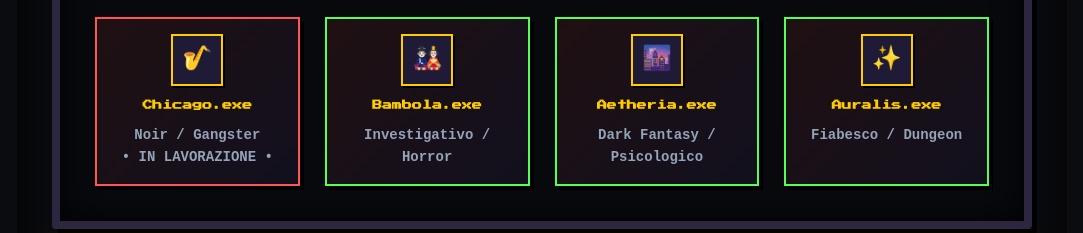
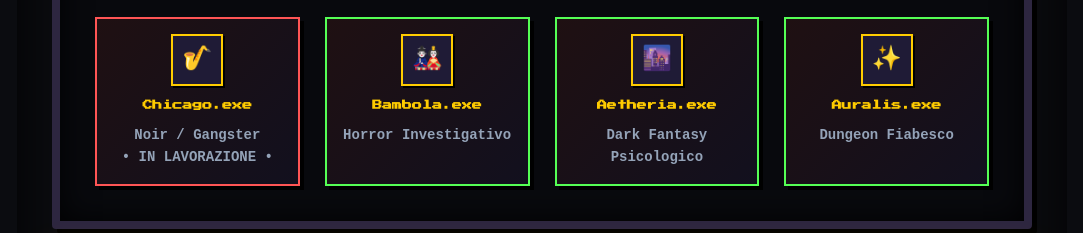
Before and after one commit to cronacheedadi/Archivio-Multiverso, a plain HTML site: page index.html in a window 1280 px wide. Shown: the part 1440-1673 px from the top of the page, without its empty margins (98-1181 px from the left). Drawn offline with Linux system fonts and the light colour scheme.

Commit message:
Add files via upload

```diff
--- a/index.html
+++ b/index.html
@@ -518,18 +518,18 @@
             <a href="La Bambola Maledetta/index.html" class="desktop-icon-card" style="border-color: #55ff55; background: linear-gradient(135deg, #1f1012 0%, #12101e 100%);">
                 <div class="icon-graphic">🎎</div>
                 <div class="desktop-icon-title">Bambola.exe</div>
-                <p class="desktop-icon-desc">Investigativo / Horror<br></p>
+                <p class="desktop-icon-desc">Horror Investigativo<br></p>
             </a>
 
             <a href="La Città oltre il confine/index.html" class="desktop-icon-card" style="border-color: #55ff55; background: linear-gradient(135deg, #1f1012 0%, #12101e 100%);">
                 <div class="icon-graphic">🌆</div>
                 <div class="desktop-icon-title">Aetheria.exe</div>
-                <p class="desktop-icon-desc">Dark Fantasy / Psicologico<br></p>
+                <p class="desktop-icon-desc">Dark Fantasy Psicologico<br></p>
             </a>
             <a href="Il Giardino di Auralis/index.html" class="desktop-icon-card" style="border-color: #55ff55; background: linear-gradient(135deg, #1f1012 0%, #12101e 100%);">
                 <div class="icon-graphic">✨</div>
                 <div class="desktop-icon-title">Auralis.exe</div>
-                <p class="desktop-icon-desc">Fiabesco / Dungeon<br></p>
+                <p class="desktop-icon-desc">Dungeon Fiabesco<br></p>
             </a>
 
         </div>
```
